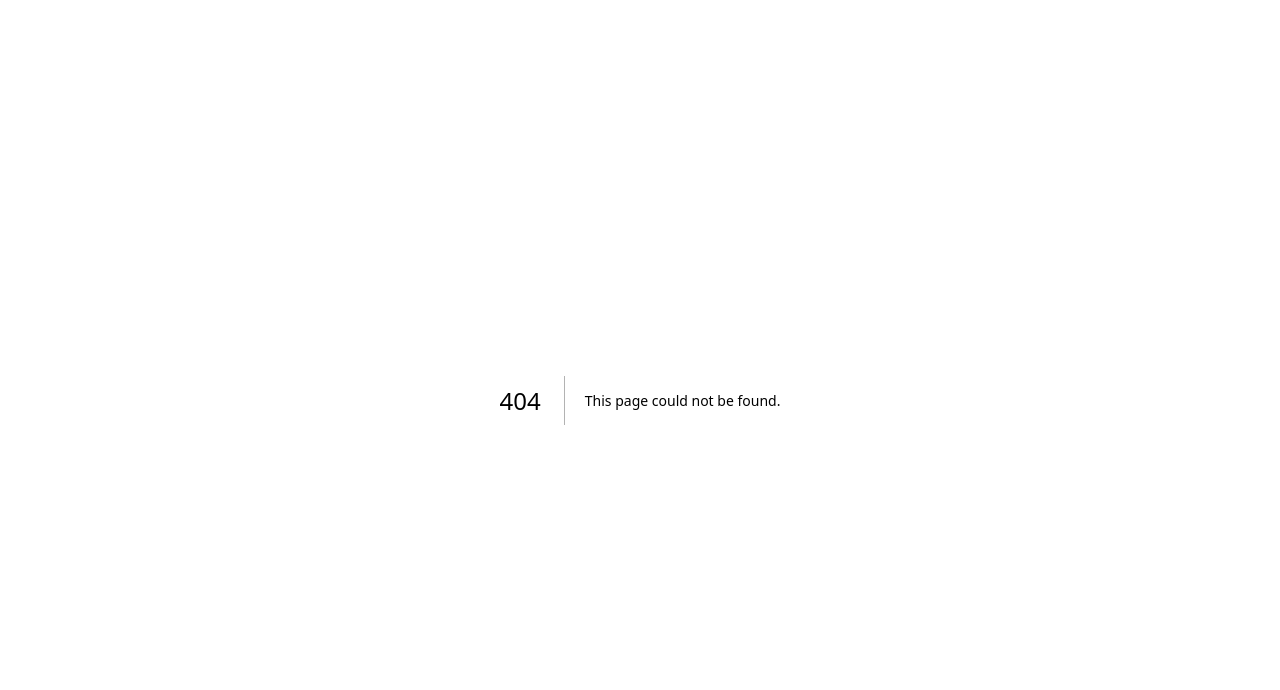
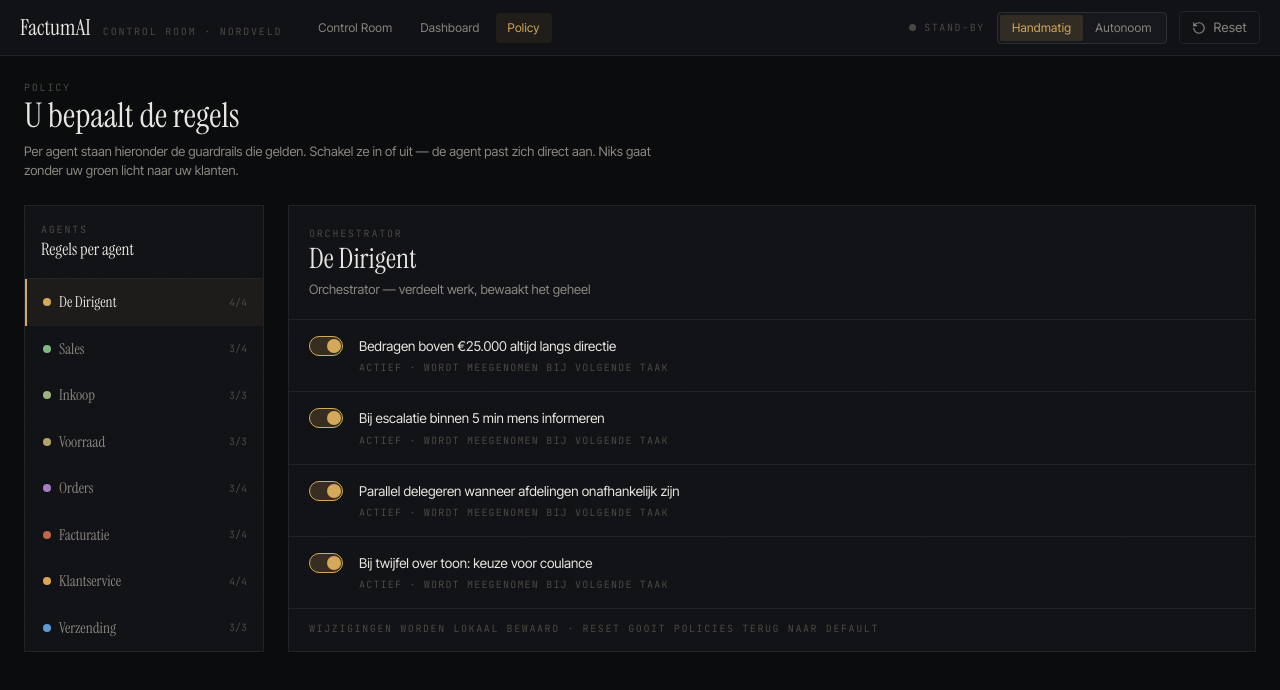
Before and after one commit to Sjaakmatt/optimAI, a Next.js app: page /policy in a window 1280 px wide. Before the commit this address had no page. Shown: the top 690 px of the page. Built offline with nearby package versions, Linux system fonts and the light colour scheme.

Commit message:
Add Policy Editor page with per-agent toggles and localStorage persistence
https://claude.ai/code/session_01Y4EhKqGKCdn4qJSv2Zstu8

```diff
--- /dev/null
+++ b/app/policy/page.tsx
@@ -0,0 +1,26 @@
+import { TopBar } from '@/components/TopBar';
+import { PolicyEditor } from '@/components/PolicyEditor';
+
+export default function PolicyPage() {
+  return (
+    <div className="flex flex-col min-h-screen">
+      <TopBar />
+      <main className="flex-1 p-6 max-w-[1280px] w-full mx-auto space-y-6">
+        <header>
+          <div className="font-mono text-[10px] tracking-[0.18em] uppercase text-[var(--text-faint)]">
+            Policy
+          </div>
+          <h1 className="font-display text-[34px] leading-tight text-[var(--text)]">
+            U bepaalt de regels
+          </h1>
+          <p className="mt-1 text-[13px] text-[var(--text-dim)] max-w-[640px]">
+            Per agent staan hieronder de guardrails die gelden. Schakel ze in of uit — de agent
+            past zich direct aan. Niks gaat zonder uw groen licht naar uw klanten.
+          </p>
+        </header>
+
+        <PolicyEditor />
+      </main>
+    </div>
+  );
+}
--- /dev/null
+++ b/components/PolicyEditor.tsx
@@ -0,0 +1,111 @@
+'use client';
+
+import { useState } from 'react';
+import clsx from 'clsx';
+import { motion, AnimatePresence } from 'motion/react';
+import { useStore } from '@/lib/store';
+import { ALL_AGENTS } from '@/lib/agents/definitions';
+import type { AgentId } from '@/lib/types';
+import { Toggle } from '@/components/ui/Toggle';
+
+export function PolicyEditor() {
+  const agents = useStore((s) => s.agents);
+  const updatePolicy = useStore((s) => s.updatePolicy);
+  const [selected, setSelected] = useState<AgentId>('orchestrator');
+
+  const agent = agents[selected];
+
+  return (
+    <div className="grid grid-cols-1 lg:grid-cols-[240px_1fr] gap-6">
+      <aside className="border border-[var(--border)] bg-[var(--bg-elev)]">
+        <div className="p-4 border-b border-[var(--border)]">
+          <div className="font-mono text-[10px] tracking-[0.18em] uppercase text-[var(--text-faint)]">
+            Agents
+          </div>
+          <div className="font-display text-[17px] text-[var(--text)]">Regels per agent</div>
+        </div>
+        <ul>
+          {ALL_AGENTS.map((id) => {
+            const a = agents[id];
+            const active = selected === id;
+            return (
+              <li key={id}>
+                <button
+                  type="button"
+                  onClick={() => setSelected(id)}
+                  className={clsx(
+                    'w-full text-left px-4 py-3 flex items-center justify-between border-l-2 transition-colors',
+                    active
+                      ? 'border-[var(--accent)] bg-[color:rgba(212,168,87,0.06)] text-[var(--text)]'
+                      : 'border-transparent text-[var(--text-dim)] hover:text-[var(--text)] hover:bg-[var(--bg-elev-2)]',
+                  )}
+                >
+                  <div className="flex items-center gap-2">
+                    <span
+                      className="h-[8px] w-[8px] rounded-full"
+                      style={{ backgroundColor: a.color }}
+                    />
+                    <span className="font-display text-[15px]">{a.name}</span>
+                  </div>
+                  <span className="font-mono text-[10px] text-[var(--text-faint)]">
+                    {a.policies.filter((p) => p.enabled).length}/{a.policies.length}
+                  </span>
+                </button>
+              </li>
+            );
+          })}
+        </ul>
+      </aside>
+
+      <section className="border border-[var(--border)] bg-[var(--bg-elev)]">
+        <header className="p-5 border-b border-[var(--border)]">
+          <div className="font-mono text-[10px] tracking-[0.18em] uppercase text-[var(--text-faint)]">
+            {selected === 'orchestrator' ? 'Orchestrator' : 'Sub-agent'}
+          </div>
+          <h2 className="font-display text-[28px] leading-tight text-[var(--text)]">
+            {agent.name}
+          </h2>
+          <p className="mt-1 text-[13px] text-[var(--text-dim)]">{agent.role}</p>
+        </header>
+
+        <AnimatePresence mode="wait">
+          <motion.ul
+            key={selected}
+            initial={{ opacity: 0, y: 4 }}
+            animate={{ opacity: 1, y: 0 }}
+            exit={{ opacity: 0 }}
+            transition={{ duration: 0.18 }}
+            className="divide-y divide-[var(--border)]"
+          >
+            {agent.policies.map((p) => (
+              <li key={p.id} className="px-5 py-4 flex items-start gap-4">
+                <Toggle
+                  checked={p.enabled}
+                  onChange={(v) => updatePolicy(selected, p.id, v)}
+                  ariaLabel={p.rule}
+                />
+                <div className="flex-1 min-w-0">
+                  <p
+                    className={clsx(
+                      'text-[13.5px] leading-[1.5]',
+                      p.enabled ? 'text-[var(--text)]' : 'text-[var(--text-dim)]',
+                    )}
+                  >
+                    {p.rule}
+                  </p>
+                  <p className="mt-1 font-mono text-[10px] tracking-[0.12em] uppercase text-[var(--text-faint)]">
+                    {p.enabled ? 'Actief · wordt meegenomen bij volgende taak' : 'Uitgeschakeld'}
+                  </p>
+                </div>
+              </li>
+            ))}
+          </motion.ul>
+        </AnimatePresence>
+
+        <footer className="px-5 py-3 border-t border-[var(--border)] font-mono text-[10px] tracking-[0.16em] uppercase text-[var(--text-faint)]">
+          Wijzigingen worden lokaal bewaard · reset gooit policies terug naar default
+        </footer>
+      </section>
+    </div>
+  );
+}
```
